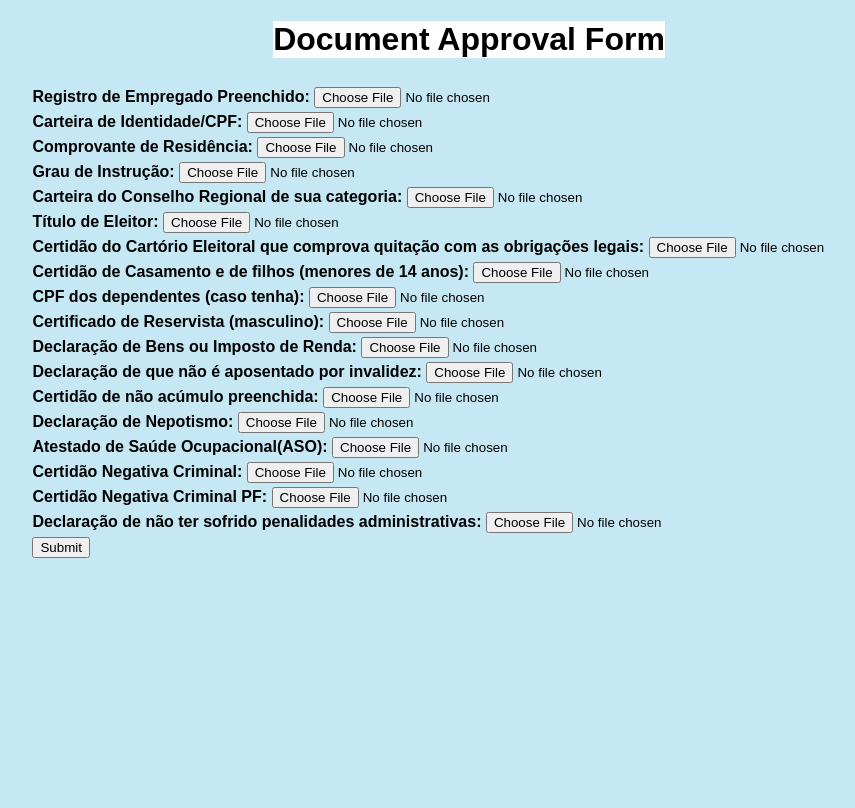
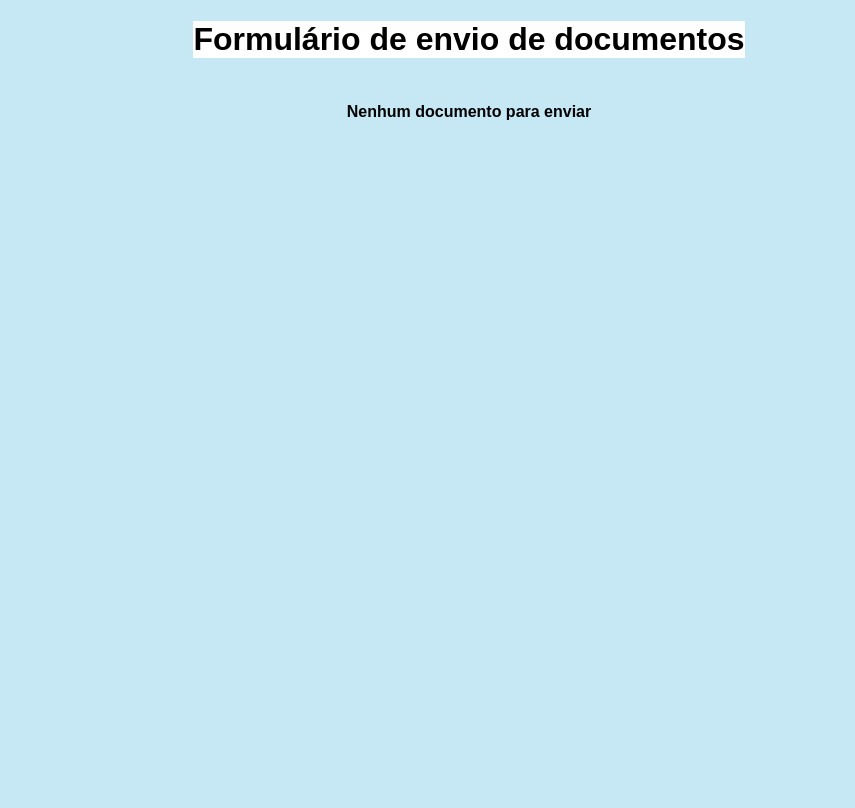
Before and after one commit to v-Hermann/Envio-Documentos, a Django app: page /document_approval_form in a window 1280 px wide. Shown: the whole page, without its empty margins (171-1026 px from the left). Run offline with Django 4.2, Linux system fonts and the light colour scheme; a user stored in the database is signed in; tables that the repository leaves empty hold one stand-in row (values such as "Sample post").

Commit message:
pequenas correções

```diff
--- a/pmp/views.py
+++ b/pmp/views.py
@@ -18,9 +18,10 @@ def fileupload(request):
 
 def document_approval_form(request):
     documents_pending = DocumentPending.objects.filter(author=request.user, status='disapproved')
+    documents_with_status = DocumentPending.objects.filter(author=request.user)
 
     # If there are no documents to resubmit, load all documents
-    if not documents_pending:
+    if not documents_with_status:
         document_names = [
             'Registro de Empregado Preenchido',
             'Carteira de Identidade/CPF',
@@ -57,7 +58,7 @@ def document_approval_form(request):
                     break
                 DocumentPending.objects.create(title=title, author=author, file=file, status='pending')
             else:
-                context['success_message'] = 'Documents submitted for approval.'
+                context['success_message'] = 'Documentos enviados para aprovação.'
                 return render(request, 'pmp/document_approval_form.html', context)
 
         return render(request, 'pmp/document_approval_form.html', context)
@@ -79,7 +80,7 @@ def document_approval_form(request):
                     doc.file = new_file
                     doc.status = 'pending'
                     doc.save()
-            context['success_message'] = 'Documents resubmitted for approval.'
+            context['success_message'] = 'Documentos reenviados para aprovação.'
             return render(request, 'pmp/document_approval_form.html', context)
 
         return render(request, 'pmp/document_approval_form.html', context)
--- a/static/pmp/send_document.css
+++ b/static/pmp/send_document.css
@@ -56,3 +56,7 @@ table {
     width: 90%;
     height: 90%;
 }
+
+.success, .error{
+    margin-top: 80px;
+}
--- a/templates/pmp/document_approval_form.html
+++ b/templates/pmp/document_approval_form.html
@@ -1,12 +1,12 @@
 <!DOCTYPE html>
 <html>
   <head>
-    <title>Document Approval Form</title>
+    <title>Formulário de envio de documentos</title>
     {% load static %}
     <link href="{% static 'pmp/send_document.css' %}" rel="stylesheet" />
   </head>
   <body>
-    <h1>Document Approval Form</h1>
+    <h1>Formulário de envio de documentos</h1>
     <form enctype="multipart/form-data" method="post">
       {% csrf_token %}
       {% if error_message %}
@@ -39,7 +39,11 @@
           {% endfor %}
           <tr>
             <td colspan="2">
-              <input type="submit" value="Submit" />
+              {% if document_names %}
+              <input type="submit" value="Submit" id="submit-button" disabled/>
+              {% else %}
+              <p>Nenhum documento para enviar</p>
+              {% endif %}
             </td>
           </tr>
         </table>
@@ -49,6 +53,7 @@
       function preview_file(event, preview_id) {
         var file = event.target.files[0];
         var preview = document.getElementById(preview_id);
+        check_files();
 
         if (file) {
           preview.style.display = "block";
@@ -78,6 +83,21 @@
           element.classList.toggle("fullscreen");
         }
       }
+
+      function check_files() {
+        var file_inputs = document.getElementsByTagName("input");
+        var submit_button = document.getElementById("submit-button");
+        var all_files_selected = true;
+
+        for (var i = 0; i < file_inputs.length; i++) {
+            if (file_inputs[i].type == "file" && !file_inputs[i].value) {
+                all_files_selected = false;
+            }
+        }
+
+        submit_button.disabled = !all_files_selected;
+      }
+
     </script>
   </body>
 </html>
```
